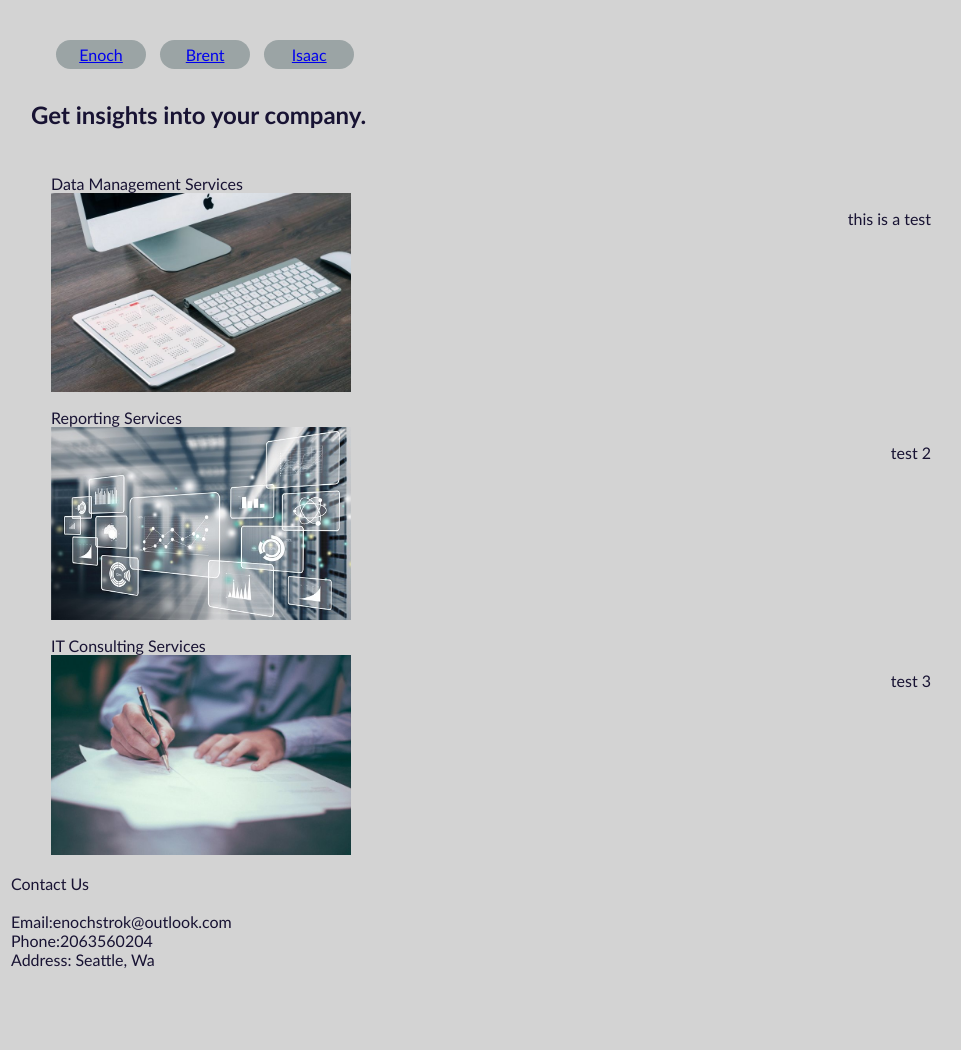
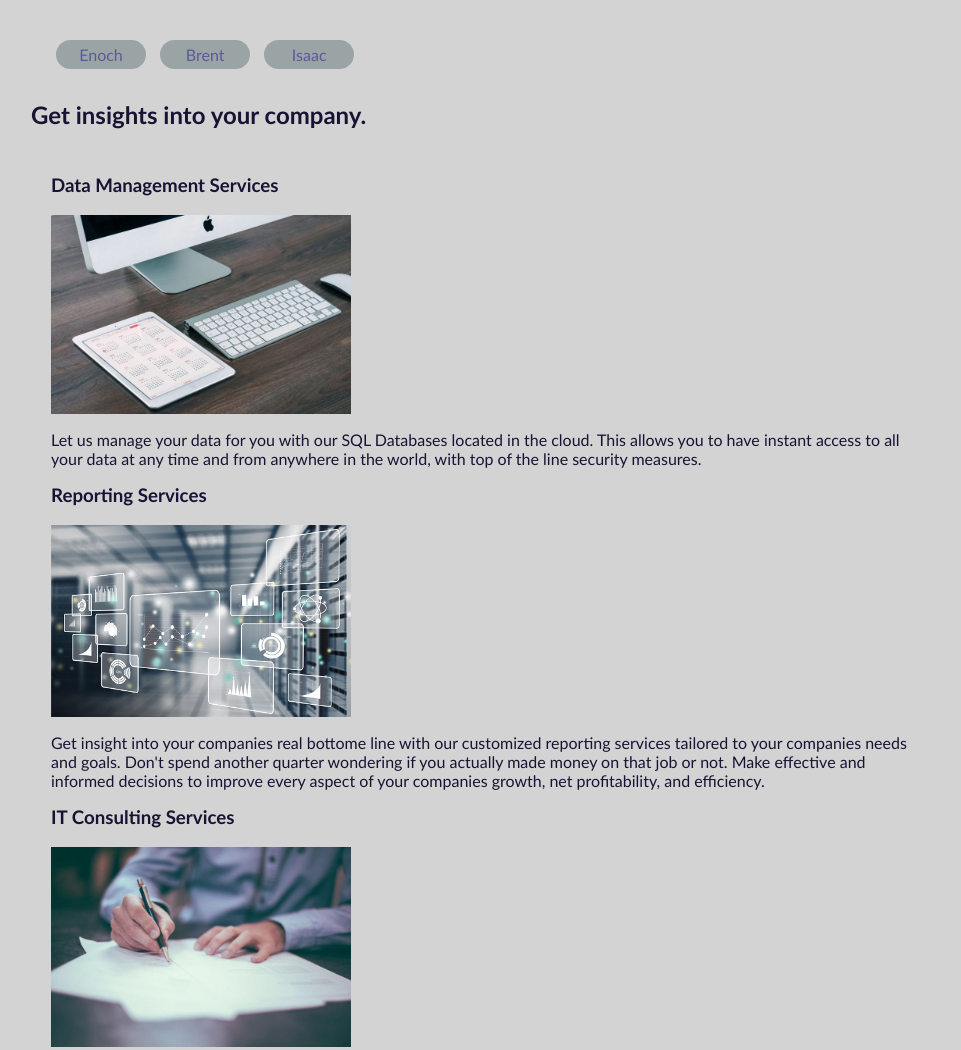
Before and after one commit to enoch-strok/102-html-project, a plain HTML site: page index.html in a window 1280 px wide. Shown: the top 1050 px of the page, without its empty margins (149-1110 px from the left). Before the commit the page ends 969 px from the top, so only its background shows below. Drawn offline with Linux system fonts and the light colour scheme.

Commit message:
udated website, styles, made it cleaner, no js yet

```diff
--- a/index.html
+++ b/index.html
@@ -19,10 +19,14 @@
             <article>
                 <figure>
                     <figcaption>
-                        Data Management Services
+                        <h3>Data Management Services</h3>
                     </figcaption>
                         <img src="images/Computer.jpg" alt="Data Management Image">
-                        <p>this is a test</p>
+                        <p>Let us manage your data for you with our SQL Databases located
+                            in the cloud. This allows you to have instant access to all your data
+                            at any time and from anywhere in the world, with top of the line security
+                            measures.
+                        </p>
                 </figure>
             </article>
         </section>
@@ -30,10 +34,15 @@
                 <article>
                     <figure>
                             <figcaption>
-                                    Reporting Services
+                                    <h3>Reporting Services</h3>
                             </figcaption>
                                 <img src="images/data.jpg" alt="Reporting Services">
-                                <p>test 2</p>
+                                <p>Get insight into your companies real bottome line with our customized
+                                     reporting services tailored to your companies needs and goals. Don't spend
+                                      another quarter wondering if you actually made money on that job or not. Make
+                                       effective and informed decisions to improve every aspect of your companies
+                                       growth, net profitability, and efficiency.
+                                </p>
                     </figure>
                 </article>
             </section>
@@ -41,15 +50,18 @@
                     <article>
                         <figure>
                             <figcaption>
-                                IT Consulting Services
+                                <h3>IT Consulting Services</h3>
                             </figcaption>
                                 <img src="images/Paper.jpg" alt="IT Consulting">
-                                <p>test 3</p>
+                                <p>Every growing company needs to have the ability to scale with their IT Infrastructure.
+                                    Allow this to become a reality in your company in order to scale when you need to. Prevent
+                                    last minute firedrills by speaking to one of our consultants today!
+                                </p>
                             </figure>
                     </article>
                 </section>
                 <section>
-                    <h3></h3>Contact Us <h3></h3>
+                    <h3>Contact Us</h3>
                     <article> Email:enochstrok@outlook.com</article>
                     <article> Phone:2063560204</article>
                     <article> Address: Seattle, Wa</article>
--- a/style.css
+++ b/style.css
@@ -24,6 +24,12 @@ header > nav > h1 {
 }
 
 
+
+a {
+    text-decoration: none;
+    color: rgb(87, 92, 151);
+}
+
 /* Buttons at the top */
 header > nav > ul > li {
     display: inline-block;
@@ -34,6 +40,8 @@ header > nav > ul > li {
     text-align: center;
     border-radius: 25px;
     margin-top: 40px;
+
+
 
 }
 
```
